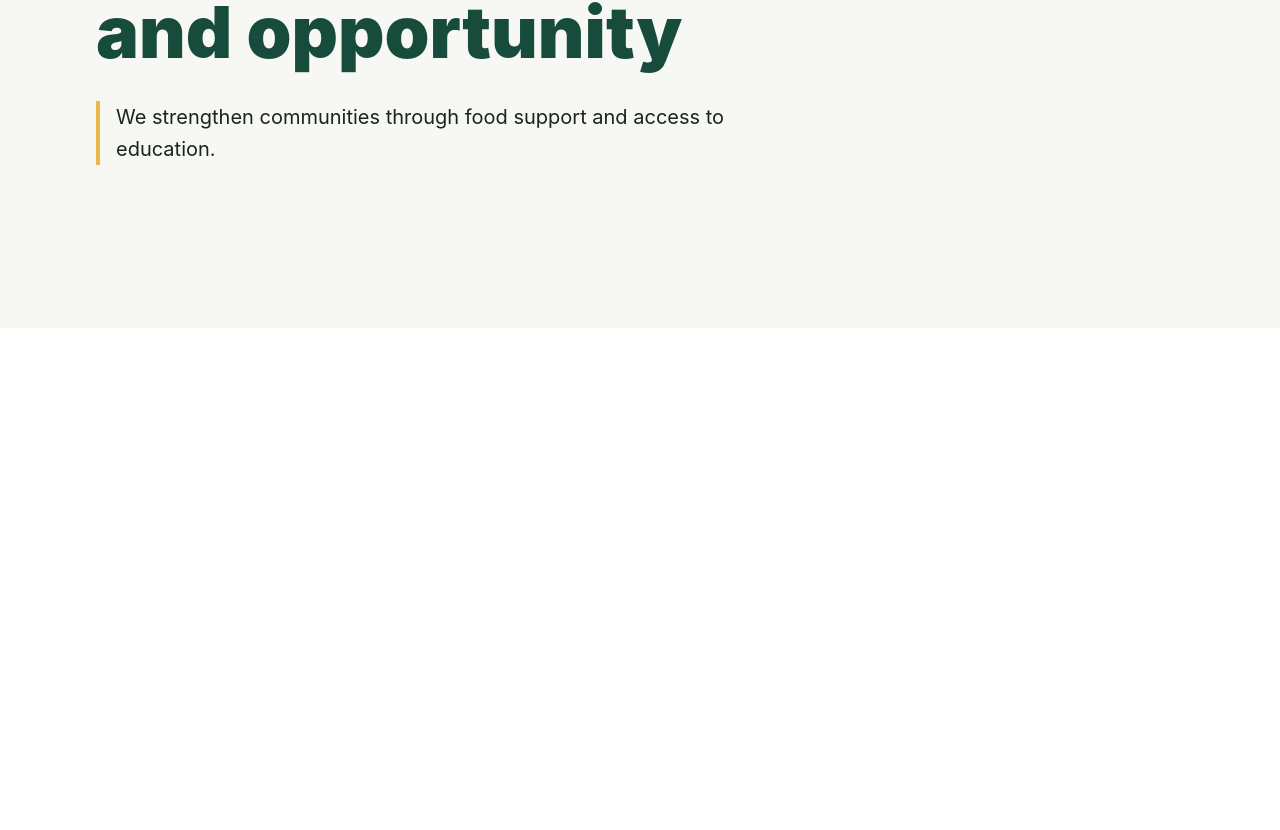
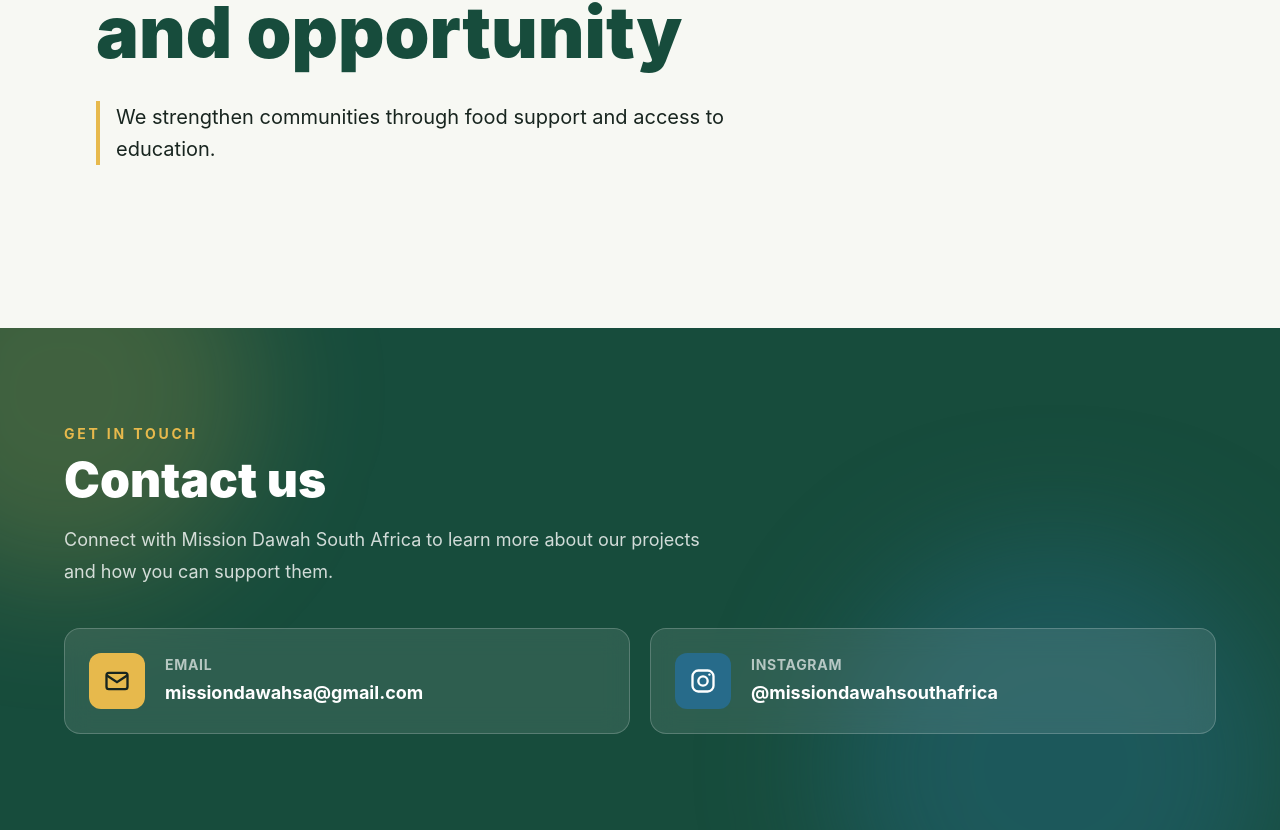
Before and after one commit to Sufyaan88/mission-dawah-sa, a Nuxt app: page / in a window 1280 px wide. Shown: the part 1811-2641 px from the top of the page. Before the commit the page ends 2139 px from the top, so only its background shows below. Built offline with nearby package versions, Linux system fonts and the light colour scheme.

Commit message:
Add home page contact section

```diff
--- /dev/null
+++ b/app/components/HomeContactSectionComponent.vue
@@ -0,0 +1,57 @@
+<template>
+  <section id="contact" class="relative overflow-hidden bg-[#174c3c] px-4 py-16 text-white sm:px-6 sm:py-24 lg:px-8" aria-labelledby="contact-title">
+    <div class="absolute -left-32 -top-32 size-96 rounded-full bg-[#e7b94c]/20 blur-3xl" />
+    <div class="absolute -bottom-40 right-0 size-[28rem] rounded-full bg-[#276b8a]/40 blur-3xl" />
+
+    <div class="relative mx-auto max-w-6xl">
+      <div class="max-w-2xl">
+        <p class="text-sm font-bold uppercase tracking-[0.2em] text-[#e7b94c]">
+          Get in touch
+        </p>
+        <h2 id="contact-title" class="mt-3 text-4xl font-black sm:text-5xl">
+          Contact us
+        </h2>
+        <p class="mt-5 text-lg leading-8 text-white/80">
+          Connect with Mission Dawah South Africa to learn more about our projects and how you can support them.
+        </p>
+      </div>
+
+      <div class="mt-10 grid gap-5 md:grid-cols-2">
+        <a
+          class="group flex items-center gap-5 rounded-2xl border border-white/20 bg-white/10 p-6 backdrop-blur-md transition hover:-translate-y-1 hover:bg-white/15 focus:outline-none focus:ring-2 focus:ring-[#e7b94c]"
+          href="mailto:missiondawahsa@gmail.com"
+        >
+          <span class="grid size-14 shrink-0 place-items-center rounded-xl bg-[#e7b94c] text-[#18251f]" aria-hidden="true">
+            <svg class="size-7" viewBox="0 0 24 24" fill="none" stroke="currentColor" stroke-width="2">
+              <rect x="3" y="5" width="18" height="14" rx="2" />
+              <path d="m3 7 9 6 9-6" />
+            </svg>
+          </span>
+          <span class="min-w-0">
+            <span class="block text-sm font-bold uppercase tracking-wider text-white/65">Email</span>
+            <span class="mt-1 block break-all text-lg font-bold">missiondawahsa@gmail.com</span>
+          </span>
+        </a>
+
+        <a
+          class="group flex items-center gap-5 rounded-2xl border border-white/20 bg-white/10 p-6 backdrop-blur-md transition hover:-translate-y-1 hover:bg-white/15 focus:outline-none focus:ring-2 focus:ring-[#e7b94c]"
+          href="https://www.instagram.com/missiondawahsouthafrica/"
+          target="_blank"
+          rel="noopener noreferrer"
+        >
+          <span class="grid size-14 shrink-0 place-items-center rounded-xl bg-[#276b8a] text-white" aria-hidden="true">
+            <svg class="size-7" viewBox="0 0 24 24" fill="none" stroke="currentColor" stroke-width="2">
+              <rect x="3" y="3" width="18" height="18" rx="5" />
+              <circle cx="12" cy="12" r="4" />
+              <circle cx="17.5" cy="6.5" r="1" fill="currentColor" stroke="none" />
+            </svg>
+          </span>
+          <span class="min-w-0">
+            <span class="block text-sm font-bold uppercase tracking-wider text-white/65">Instagram</span>
+            <span class="mt-1 block break-all text-lg font-bold">@missiondawahsouthafrica</span>
+          </span>
+        </a>
+      </div>
+    </div>
+  </section>
+</template>
--- a/app/pages/index.vue
+++ b/app/pages/index.vue
@@ -1,5 +1,6 @@
 <script setup lang="ts">
 import HomeCarouselComponent from '../components/HomeCarouselComponent.vue'
+import HomeContactSectionComponent from '../components/HomeContactSectionComponent.vue'
 import ProjectCardsSectionComponent from '../components/ProjectCardsSectionComponent.vue'
 </script>
 
@@ -23,5 +24,7 @@ import ProjectCardsSectionComponent from '../components/ProjectCardsSectionCompo
         </p>
       </div>
     </section>
+
+    <HomeContactSectionComponent />
   </main>
 </template>
```
Also changed, not shown: 2 other files (tests, documents, lock files or other folders).
